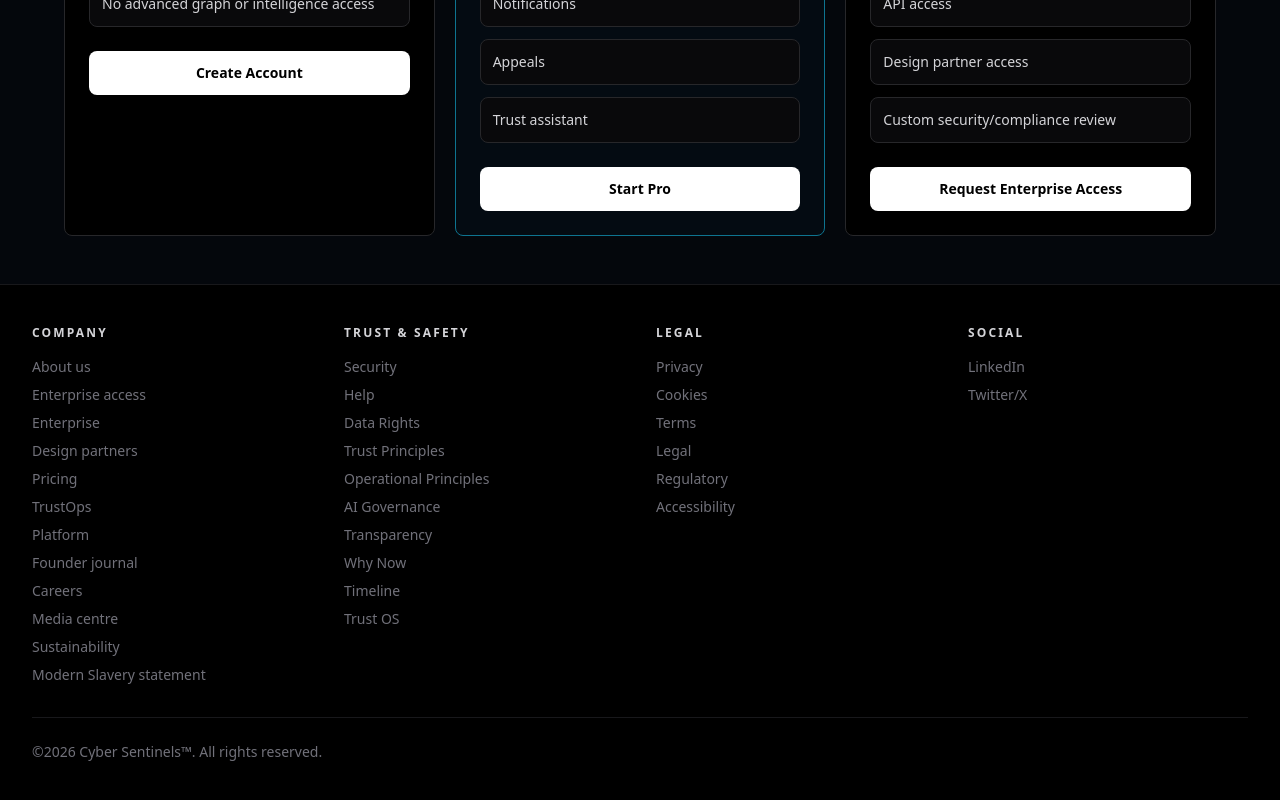
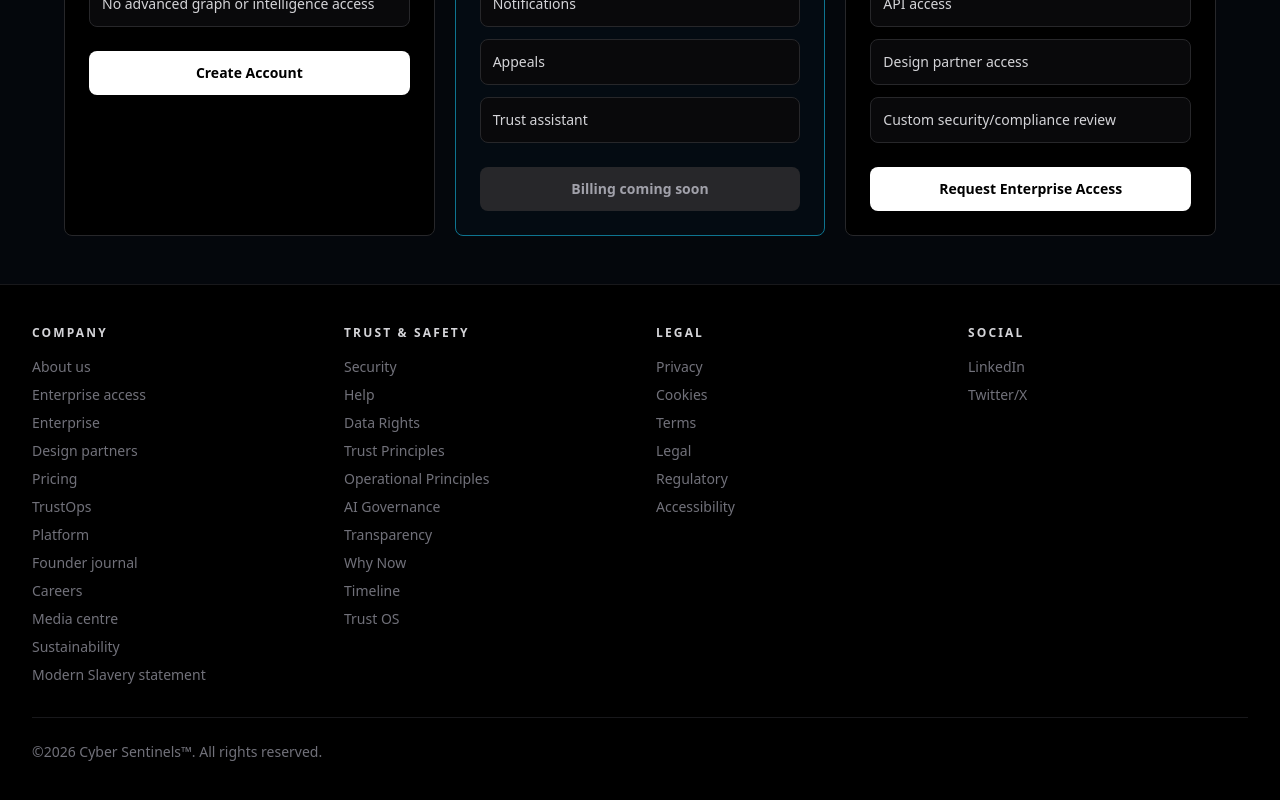
Before and after one commit to emeaexecutive/Cyber-Sentinels-V2, a Next.js app: page /pricing in a window 1280 px wide. Shown: the part 809-1609 px from the top of the page. Built offline with nearby package versions, Linux system fonts and the light colour scheme; no server answers.

Commit message:
Add Stripe disabled state and EUR pricing

```diff
--- a/app/api/stripe/create-checkout-session/route.ts
+++ b/app/api/stripe/create-checkout-session/route.ts
@@ -17,17 +17,20 @@ export async function POST(req: Request) {
       });
     }
 
-    const serviceSupabase = createServiceRoleClient();
-    const stripe = createStripeClient();
+    const stripeSecretKey = process.env.STRIPE_SECRET_KEY;
     const priceId = process.env.STRIPE_PRO_MONTHLY_PRICE_ID;
 
-    if (!priceId) {
+    if (!stripeSecretKey || !priceId) {
+      console.log("Stripe billing not configured");
+
       return NextResponse.json(
         { ok: false, error: "Stripe Pro price is not configured." },
-        { status: 500 }
+        { status: 503 }
       );
     }
 
+    const serviceSupabase = createServiceRoleClient();
+    const stripe = createStripeClient();
     const { successUrl, cancelUrl } = getBillingReturnUrls();
     const userEmail = user.email ?? null;
 
--- a/app/pricing/page.tsx
+++ b/app/pricing/page.tsx
@@ -1,5 +1,7 @@
 import Link from "next/link";
 import { clearancePlans } from "@/lib/billing/plans";
+
+export const dynamic = "force-dynamic";
 
 const ctaByTier = {
   free: {
@@ -20,6 +22,14 @@ const ctaByTier = {
 };
 
 export default function PricingPage() {
+  const isStripeBillingConfigured = Boolean(
+    process.env.STRIPE_SECRET_KEY && process.env.STRIPE_PRO_MONTHLY_PRICE_ID
+  );
+
+  if (!isStripeBillingConfigured) {
+    console.log("Stripe billing not configured");
+  }
+
   return (
     <main className="min-h-screen bg-[#04070c] px-6 py-12 text-white md:px-8">
       <div className="mx-auto max-w-6xl">
@@ -43,6 +53,8 @@ export default function PricingPage() {
         <section className="mt-10 grid gap-5 lg:grid-cols-3">
           {clearancePlans.map((plan) => {
             const cta = ctaByTier[plan.tier];
+            const isProBillingDisabled =
+              plan.tier === "pro" && !isStripeBillingConfigured;
 
             return (
               <article
@@ -70,7 +82,15 @@ export default function PricingPage() {
                   ))}
                 </ul>
                 <div className="mt-6">
-                  {cta.form ? (
+                  {isProBillingDisabled ? (
+                    <button
+                      type="button"
+                      disabled
+                      className="w-full rounded-lg bg-zinc-800 px-4 py-3 text-sm font-semibold text-zinc-400"
+                    >
+                      Billing coming soon
+                    </button>
+                  ) : cta.form ? (
                     <form action={cta.href} method="POST">
                       <button
                         type="submit"
```
